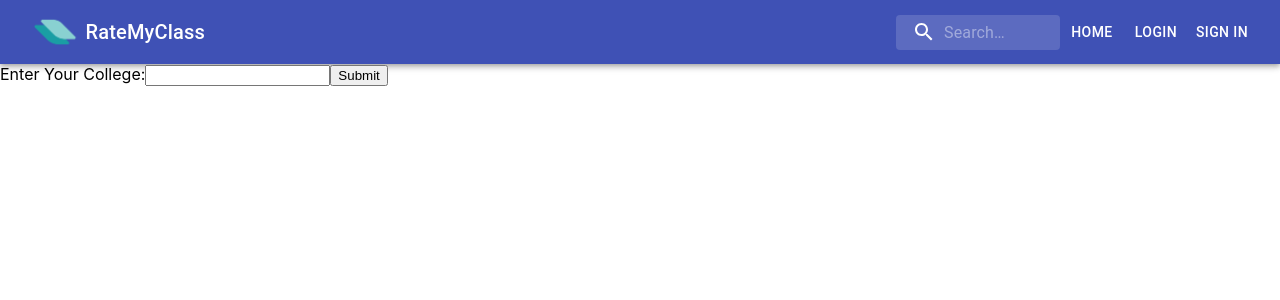
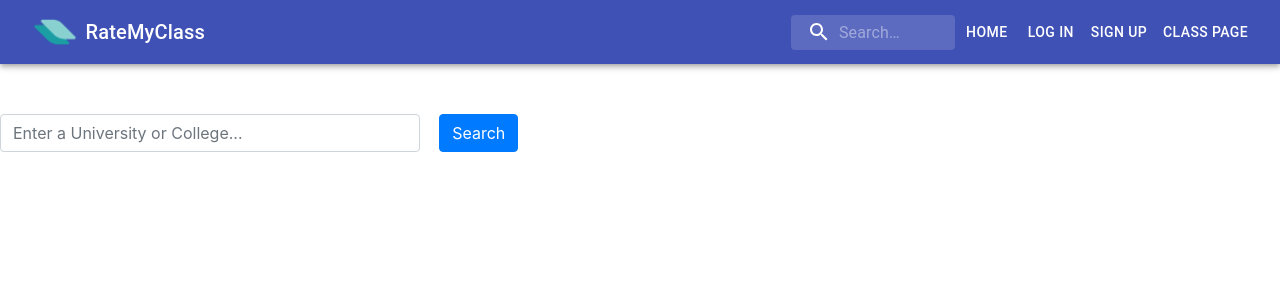
Before and after one commit to vtlai88/ratemyclass, a React (Create React App) app in the folder my-app/: page / in a window 1280 px wide. Shown: the top 300 px of the page. Built offline with nearby package versions, Linux system fonts and the light colour scheme.

Commit message:
Created Class Page
- Updated Search Bar on App.js
- Created classPage.js and classPage.css
- Updated AppBar.js to allow access to the class page

```diff
--- a/my-app/public/index.html
+++ b/my-app/public/index.html
@@ -2,6 +2,13 @@
 <html lang="en">
   <head>
     <meta charset="utf-8" />
+
+    <!-- Bootstrap CSS and JS Scripts -->
+    <link rel="stylesheet" href="https://stackpath.bootstrapcdn.com/bootstrap/4.5.0/css/bootstrap.min.css" integrity="sha384-9aIt2nRpC12Uk9gS9baDl411NQApFmC26EwAOH8WgZl5MYYxFfc+NcPb1dKGj7Sk" crossorigin="anonymous">
+    <script src="https://code.jquery.com/jquery-3.5.1.slim.min.js" integrity="sha384-DfXdz2htPH0lsSSs5nCTpuj/zy4C+OGpamoFVy38MVBnE+IbbVYUew+OrCXaRkfj" crossorigin="anonymous"></script>
+    <script src="https://cdn.jsdelivr.net/npm/popper.js@1.16.0/dist/umd/popper.min.js" integrity="sha384-Q6E9RHvbIyZFJoft+2mJbHaEWldlvI9IOYy5n3zV9zzTtmI3UksdQRVvoxMfooAo" crossorigin="anonymous"></script>
+    <script src="https://stackpath.bootstrapcdn.com/bootstrap/4.5.0/js/bootstrap.min.js" integrity="sha384-OgVRvuATP1z7JjHLkuOU7Xw704+h835Lr+6QL9UvYjZE3Ipu6Tp75j7Bh/kR0JKI" crossorigin="anonymous"></script>
+
     <link rel="icon" href="%PUBLIC_URL%/favicon.ico" />
     <meta name="viewport" content="width=device-width, initial-scale=1" />
     <meta name="theme-color" content="#000000" />
--- a/my-app/src/App.js
+++ b/my-app/src/App.js
@@ -9,24 +9,26 @@ import {
 } from "react-router-dom";
 
 // from Home branch
-import Home from './pages/mainPage';
+import Home from './pages/mainPage/mainPage';
 import NotFoundPage from './pages/404';
 import MajorDepartment from './pages/majorDepartmentSearch';
 import Login from './pages/login';
 import SignIn from './pages/signIn';
+import ClassPage from './pages/classPage/classPage';
 
 
 export default function App() {
   return (
     <Router>
       <div>
-        <AppBar/>
+        <AppBar />
 
         <Switch>
           <Route exact path="/" component={Home}/>
           <Route exact path="/login" component={Login}/>
           <Route exact path="/signIn" component={SignIn}/>
           <Route exact path="/majorDepartment" component={MajorDepartment}/>
+          <Route exact path="/classPage" component={ClassPage}/>
           <Route path="/404" component={NotFoundPage}/>
           <Redirect to="/404" />
         </Switch>
--- a/my-app/src/AppBar.js
+++ b/my-app/src/AppBar.js
@@ -1,5 +1,7 @@
 import React from 'react';
+
 import { makeStyles } from '@material-ui/core/styles';
+
 import AppBar from '@material-ui/core/AppBar';
 import Toolbar from '@material-ui/core/Toolbar';
 import Typography from '@material-ui/core/Typography';
@@ -98,10 +100,10 @@ export default function ButtonAppBar() {
               inputProps={{ 'aria-label': 'search' }}
             />
           </div>
-          <Button color="inherit" component={Link} to={'/Home'} > Home </Button>
-          <Button color="inherit" component={Link} to={'/Login'} >Login</Button>
-          <Button color="inherit" component={Link} to={'/signIn'} > Sign In </Button>
-
+          <Button color="inherit" component={Link} to={'/Home'} >Home</Button>
+          <Button color="inherit" component={Link} to={'/Login'} >Log in</Button>
+          <Button color="inherit" component={Link} to={'/signIn'} >Sign Up</Button>
+          <Button color="inherit" component={Link} to={'/classPage'} >Class Page</Button>
         </Toolbar>
       </AppBar>
     </div>
--- /dev/null
+++ b/my-app/src/pages/classPage/classPage.css
@@ -0,0 +1,30 @@
+/* School Summary */
+
+#school-summary {
+  padding-top: 2%;
+  padding-bottom: 3%;
+}
+
+/* Course Summary */
+
+#course-summary {
+  padding-top: 3%;
+}
+
+.course-summary-label {
+  padding-top: 2%;
+}
+
+.course-description {
+  padding-top: 1%;
+}
+
+/* Tags Section */
+
+#tags {
+  padding-top: 3%;
+}
+
+.popular-tags {
+  padding-top: 2%;
+}
--- /dev/null
+++ b/my-app/src/pages/classPage/classPage.js
@@ -0,0 +1,57 @@
+import React from "react";
+
+import './classPage.css';
+
+function classPage() {
+  return (
+    <div class="container">
+
+      {/* School Summary Section */}
+      <section id="school-summary">
+
+        <div class="card school-summary-card">
+          <div class="row no-gutters">
+            <div class="col">
+              <img src="..." class="card-img" alt="..."></img>
+            </div>
+            <div class="col-lg-10">
+              <div class="card-body">
+                <h5 class="card-title">University of California Los Angeles</h5>
+                <p class="card-text text-muted">College of Theater, Film, and Television</p>
+                <a href="#" class="card-link"><small>Change</small></a>
+              </div>
+            </div>
+          </div>
+        </div>
+
+      </section>
+
+      {/* Course Summary Section */}
+      <section id="course-summary">
+
+        <h5 class="department-code text-muted">THTR 12</h5>
+        <h2 class="full-course-name">Introduction to Performance</h2>
+
+        <h5 class="course-summary-label">Course Summary</h5>
+        <p class="course-description">Lecture, two hours; studio, four hours. Investigation of phenomenon of performance and role of performer in theatrical events, including interpretation of drama through performance. Examination of various forms of theatrical performance and styles of expression, and development of acting, voice, and movement skills.</p>
+
+      </section>
+
+      {/* Tags Section */}
+      <section id="tags">
+
+        <h5 class="popular-tags-label">Popular Tags</h5>
+
+        <ul class="popular-tags">
+          <span class="badge badge-pill badge-success">Lecutre Heavy</span>
+          <span class="badge badge-pill badge-success">Attendance Required</span>
+          <span class="badge badge-pill badge-success">Would Take Again</span>
+        </ul>
+
+      </section>
+
+    </div>
+  );
+};
+
+export default classPage;
--- /dev/null
+++ b/my-app/src/pages/mainPage/mainPage.css
@@ -0,0 +1,5 @@
+.search-bar {
+  text-align: center;
+  margin: 50px auto 0 auto;
+  position: relative;
+}
--- a/my-app/src/pages/mainPage.js
+++ b/my-app/src/pages/mainPage/mainPage.js
@@ -1,6 +1,8 @@
 
 import React, { Component } from 'react';
 import { withRouter } from 'react-router-dom';
+
+import './mainPage.css';
 
 // Firebase App (the core Firebase SDK) is always required and must be listed first
 import * as firebase from "firebase/app";
@@ -51,15 +53,19 @@ class Home extends Component {
 
   render() {
     return (
-      <div>
-        <form onSubmit={this.submitForm.bind(this)}>
-          <label>
-            Enter Your College:
-            <input type="text" value={this.state.college} onChange={this.handleChange} />
-          </label>
-          <button type="submit">Submit</button>
+      <div class="search-bar">
+        <form>
+          <div class="form-row">
+            <div class="col-4">
+              <input class="form-control" type="text" placeholder="Enter a University or College..." value={this.state.college} onChange={this.handleChange} />
+            </div>
+            <div class="col-1">
+              <button type="submit" class="btn btn-primary mb-2">Search</button>
+            </div>
+          </div>
         </form>
       </div>
+
     );
   }
 }
```
Also changed, not shown: 1 other file (tests, documents, lock files or other folders).
